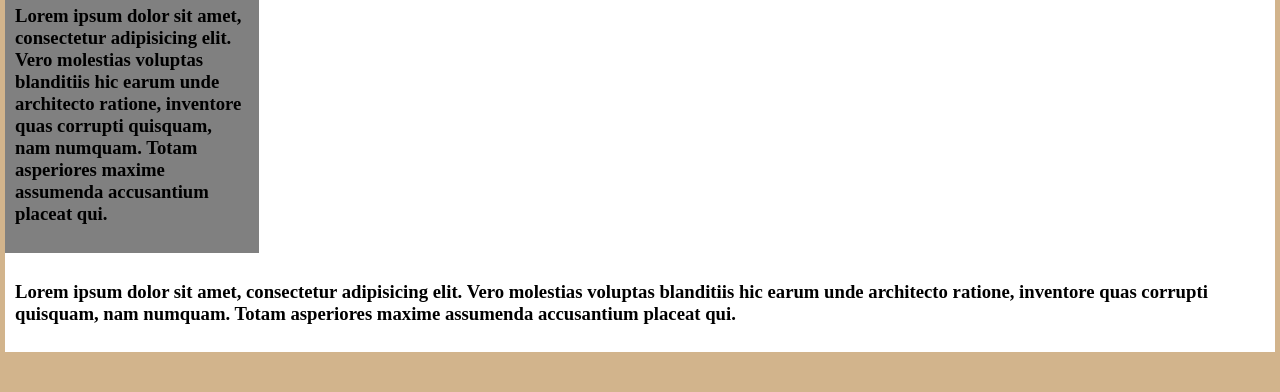
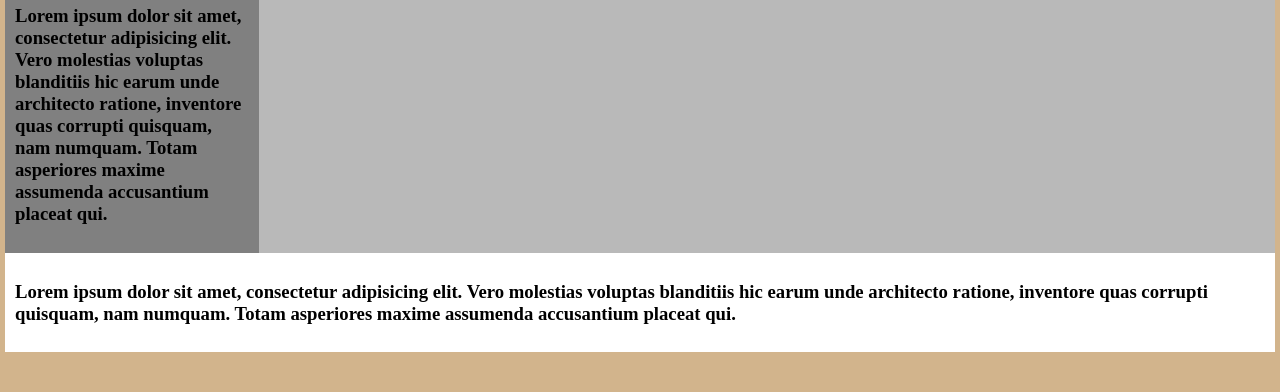
Before and after one commit to JowinFoo/JowinFoo.github.io, a plain HTML site: page index.html in a window 1280 px wide. Shown: the part 408-800 px from the top of the page. Drawn offline with Linux system fonts and the light colour scheme.

Commit message:
Update style.css

```diff
--- a/style.css
+++ b/style.css
@@ -33,7 +33,7 @@ position: static;
 flex:80%;
 max-width:80%;
 padding : 9 10px;
-background-color:white;
+background-color:rgb(185, 185, 185);
 position:relative;
 }
 
```
